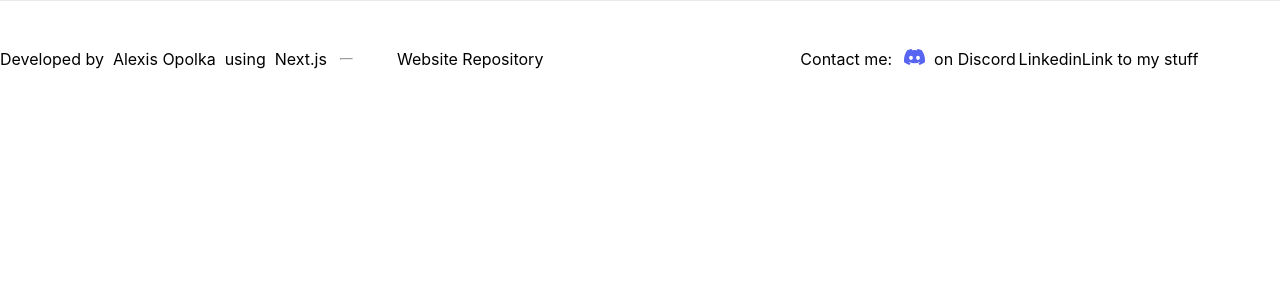
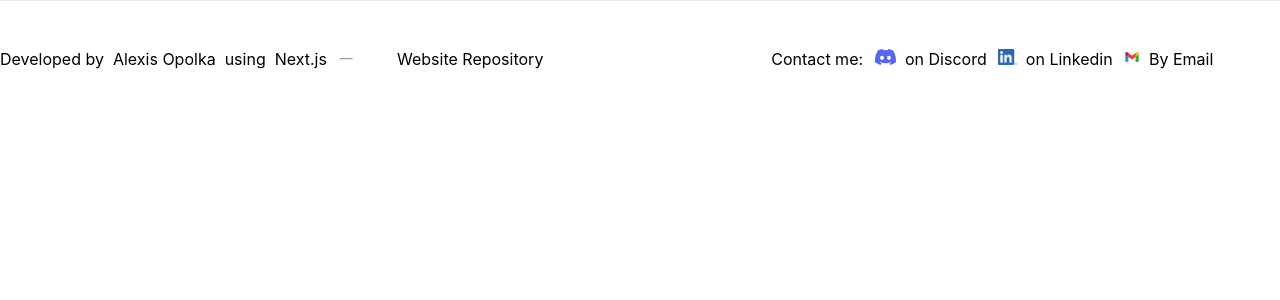
Before and after one commit to alexis-opolka/alexis-opolka.github.io, a Next.js app: page /footer in a window 1280 px wide. Shown: the top 300 px of the page. Built offline with nearby package versions, Linux system fonts and the light colour scheme.

Commit message:
Remove tests + finished footer

```diff
--- a/pages/footer.tsx
+++ b/pages/footer.tsx
@@ -16,10 +16,17 @@ export default function Footer() {
         Contact me: &nbsp;
         <a href="discord://discord.com/users/601745027789619203" className={styles.contactLink}>
           <Image src="/discord-mark-blue.svg" alt="Discord Logo" className={styles.logo} width={28} height={36} />
-        &nbsp; on Discord</a>
+          &nbsp; on Discord
+        </a>
 
-        <a href="linkedin://linkedin.com/in/alexis-opolka">Linkedin</a>
-        <a href="intent://discord.com#Intent;scheme=https;action=/users/601745027789619203;end">Link to my stuff</a>
+        <a href="https://www.linkedin.com/in/alexis-opolka/?locale=en_US" className={styles.contactLink}>
+          <Image src="/LI-In-Bug.png" alt="LinkedIn Logo" className={styles.logo} width={28} height={36} />
+          &nbsp; on Linkedin
+        </a>
+        <a href="mailto:alexis-opolka.pro@protonmail.com" className={styles.contactLink}>
+          <Image src="/Gmail.png" alt="Gmail Logo" className={styles.logo} width={28} height={36} />
+          &nbsp; By Email
+        </a>
       </p>
     </footer>
   )
--- a/styles/Home.module.css
+++ b/styles/Home.module.css
@@ -36,7 +36,7 @@
 
 .contactLink {
   margin-left: 0.5%;
-  margin-right: 0.5%;
+  margin-right: 1.5%;
 }
 
 .title {
```
Also changed, not shown: public/Gmail.png (added), public/LI-In-Bug.png (added).
